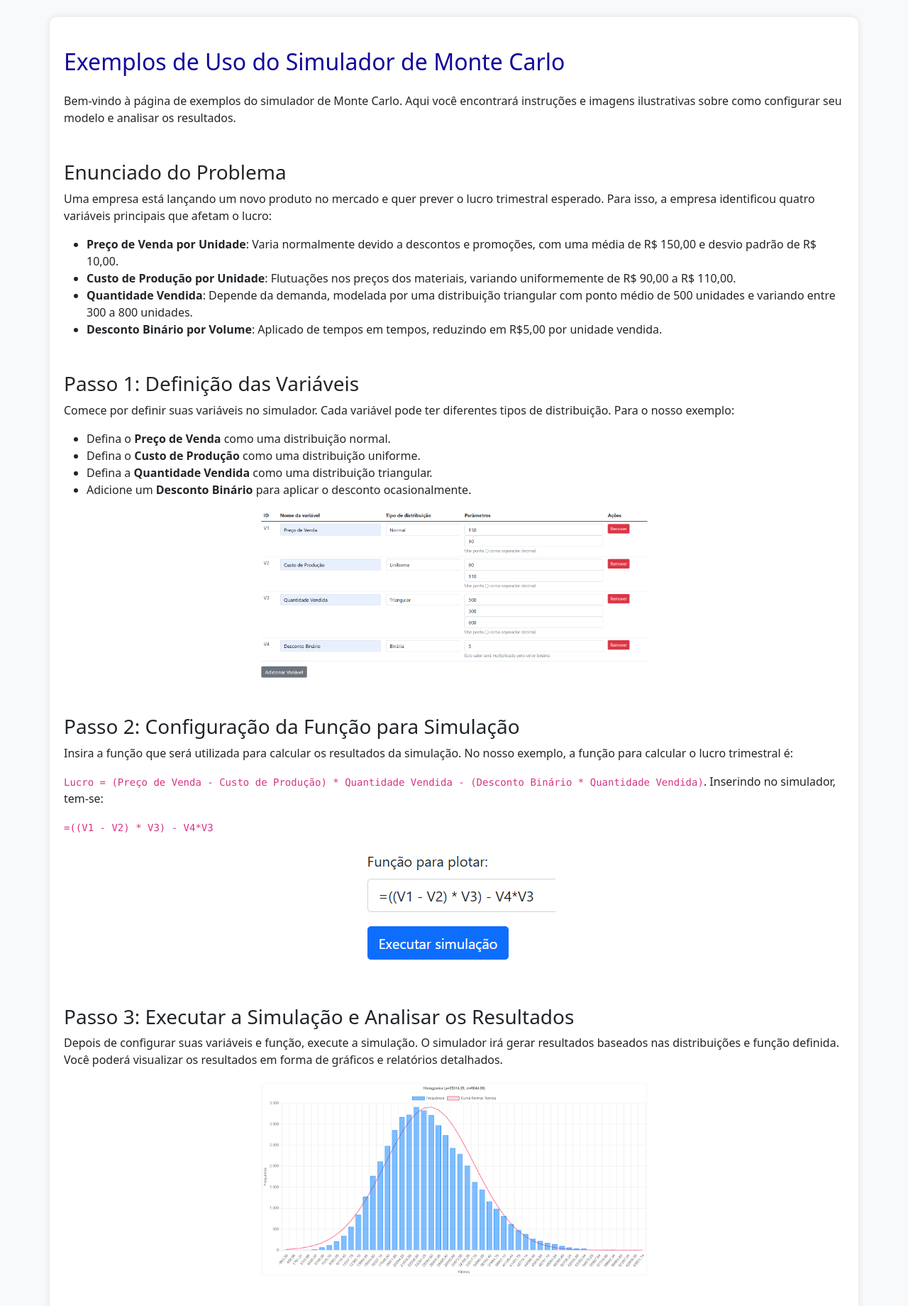
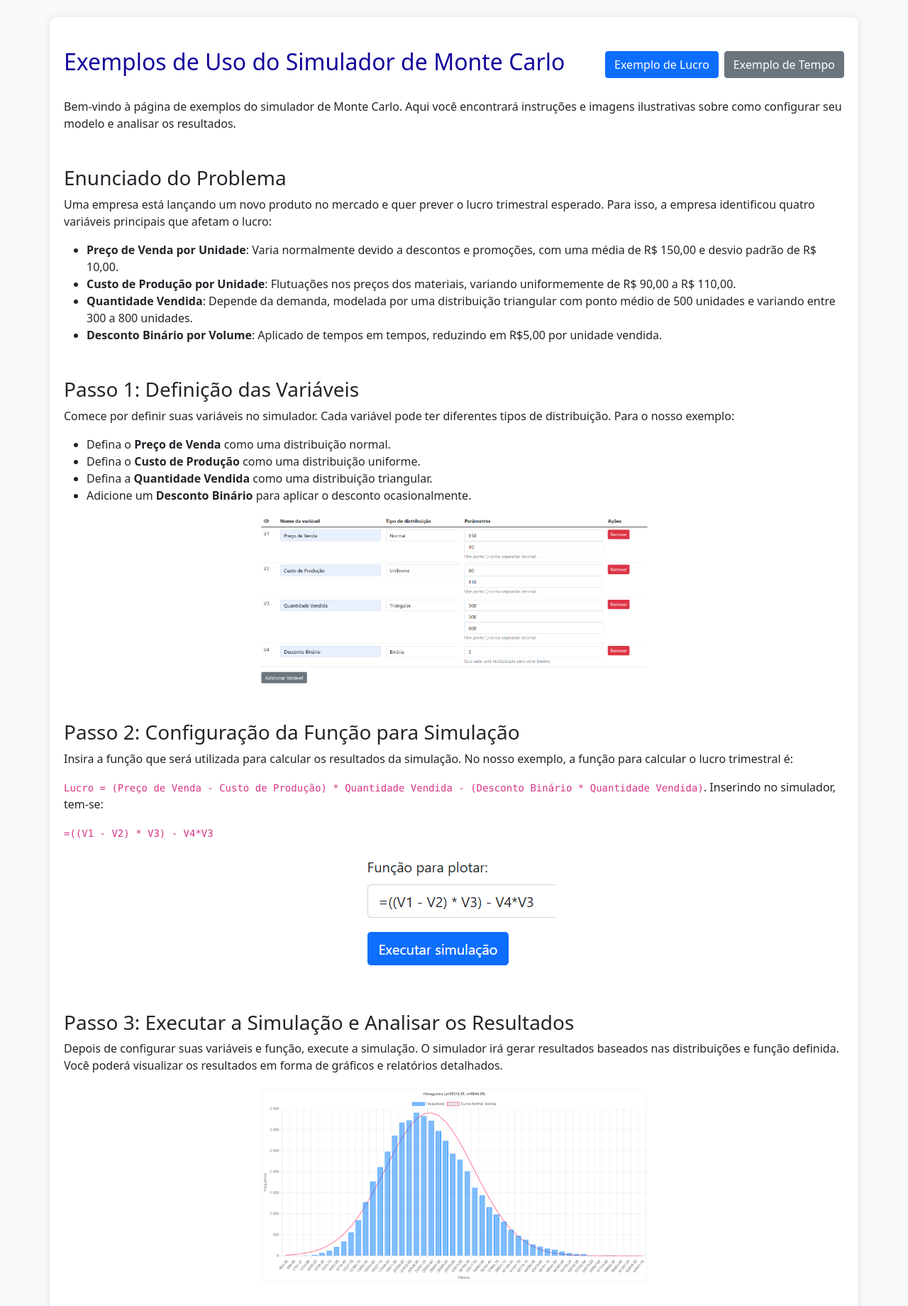
Before and after one commit to henriquebueno45/Simulador_de_MonteCarlo_UFSC, a Flask app: page /exemplos in a window 1280 px wide. Shown: the part 80-1920 px from the top of the page at 71% size. Run offline with Flask 3, Linux system fonts and the light colour scheme.

Commit message:
Added more example

```diff
--- a/templates/exemplos.html
+++ b/templates/exemplos.html
@@ -14,12 +14,15 @@
             margin: 0 auto !important;
             display: block !important;
         }
+        .example-content {
+            display: none;
+        }
     </style>
 </head>
 <body>
     <header class="site-header mb-4">
         <div class="header-container d-flex justify-content-between align-items-center">
-            <a href="https://www.blumenau.ufsc.br" target="_blank" rel="noopener noreferrer">
+            <a href="https://www.blumenau.ufsc.br"  rel="noopener noreferrer">
                 <img src="{{ url_for('static', filename='images/brasao_UFSC_horizontal_sombreado.png') }}" alt="Logo da UFSC" class="logo">
             </a>
             <h1 class="company-name">Universidade Federal de Santa Catarina - Campus Blumenau</h1>
@@ -40,9 +43,15 @@
     </header>
 
     <div class="container">
-        <h2 class="my-4">Exemplos de Uso do Simulador de Monte Carlo</h2>
+        <div class="d-flex align-items-center my-4">
+            <h2 class="flex-grow-1">Exemplos de Uso do Simulador de Monte Carlo</h2>
+            <button id="btn-lucro" class="btn btn-primary mx-2" onclick="showExample('lucro')">Exemplo de Lucro</button>
+            <button id="btn-tempo" class="btn btn-secondary" onclick="showExample('tempo')">Exemplo de Tempo</button>
+        </div>
         <p>Bem-vindo à página de exemplos do simulador de Monte Carlo. Aqui você encontrará instruções e imagens ilustrativas sobre como configurar seu modelo e analisar os resultados.</p>
 
+        <div id="example-lucro" class="example-content">
+            <!-- Conteúdo do exemplo de lucro -->
             <section class="example-section mt-5">
                 <h3>Enunciado do Problema</h3>
                 <p>Uma empresa está lançando um novo produto no mercado e quer prever o lucro trimestral esperado. Para isso, a empresa identificou quatro variáveis principais que afetam o lucro:</p>
@@ -95,6 +104,52 @@
             </section>
         </div>
 
+        <div id="example-tempo" class="example-content">
+            <!-- Conteúdo do exemplo de tempo -->
+            <section class="example-section mt-5">
+                <h3>Exemplo de Tempo: Simulação de MonteCarlo para Tempo</h3>
+                <p>Neste exemplo, vamos simular o tempo necessário para completar um projeto que tem múltiplas fases. Cada fase possui uma estimativa de tempo que pode variar com base em diversos fatores:</p>
+                <ul>
+                    <li><strong>Design</strong>: Estimado em 5 a 10 dias.</li>
+                    <li><strong>Desenvolvimento</strong>: Estimado em 20 a 30 dias.</li>
+                    <li><strong>Teste</strong>: Estimado em 5 a 7 dias.</li>
+                    <li><strong>Implementação</strong>: Estimado em 2 a 5 dias.</li>
+                </ul>
+                <p>Ao utilizar a simulação de Monte Carlo, você pode ver como cada fase pode impactar o prazo total do projeto, ajudando a identificar potenciais atrasos e formular estratégias para mitigá-los.</p>
+                <!-- Adicione imagens ou gráficos conforme necessário para ilustrar o exemplo de tempo -->
+            </section>
+        </div>
+    </div>
+
+    <script>
+        function showExample(type) {
+            const lucroContent = document.getElementById('example-lucro');
+            const tempoContent = document.getElementById('example-tempo');
+            const btnLucro = document.getElementById('btn-lucro');
+            const btnTempo = document.getElementById('btn-tempo');
+
+            lucroContent.style.display = 'none';
+            tempoContent.style.display = 'none';
+
+            if (type === 'lucro') {
+                lucroContent.style.display = 'block';
+                btnLucro.classList.add('btn-primary');
+                btnLucro.classList.remove('btn-secondary');
+                btnTempo.classList.add('btn-secondary');
+                btnTempo.classList.remove('btn-primary');
+            } else if (type === 'tempo') {
+                tempoContent.style.display = 'block';
+                btnTempo.classList.add('btn-primary');
+                btnTempo.classList.remove('btn-secondary');
+                btnLucro.classList.add('btn-secondary');
+                btnLucro.classList.remove('btn-primary');
+            }
+        }
+
+        // Inicialmente mostra o exemplo de lucro com o botão correto selecionado
+        showExample('lucro');
+    </script>
+
     <script src="https://cdn.jsdelivr.net/npm/bootstrap@5.1.3/dist/js/bootstrap.bundle.min.js"></script>
 </body>
 </html>
```
Lines whose indentation alone changed are shown as unchanged.
